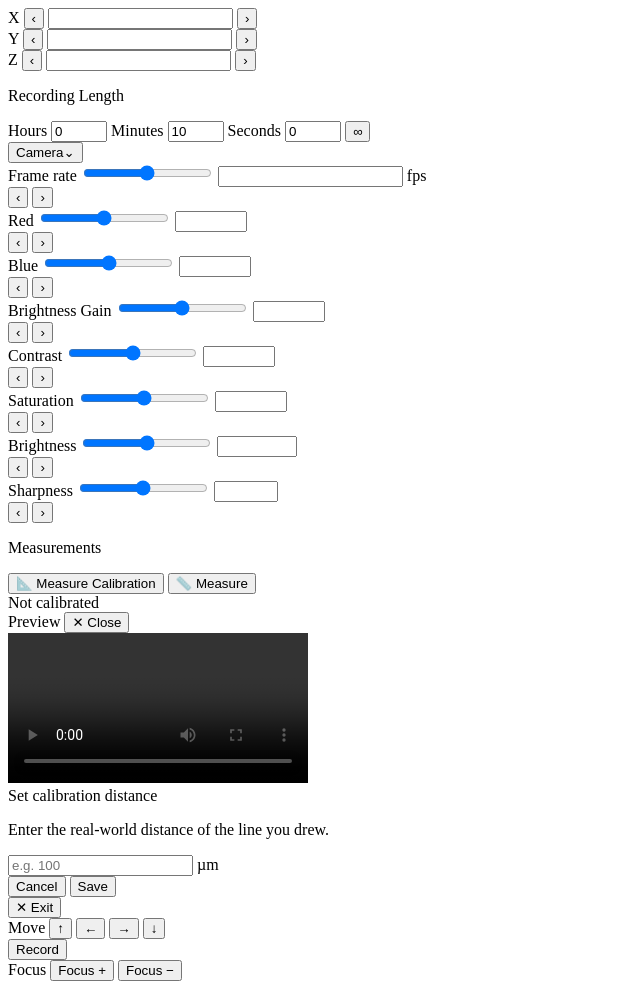
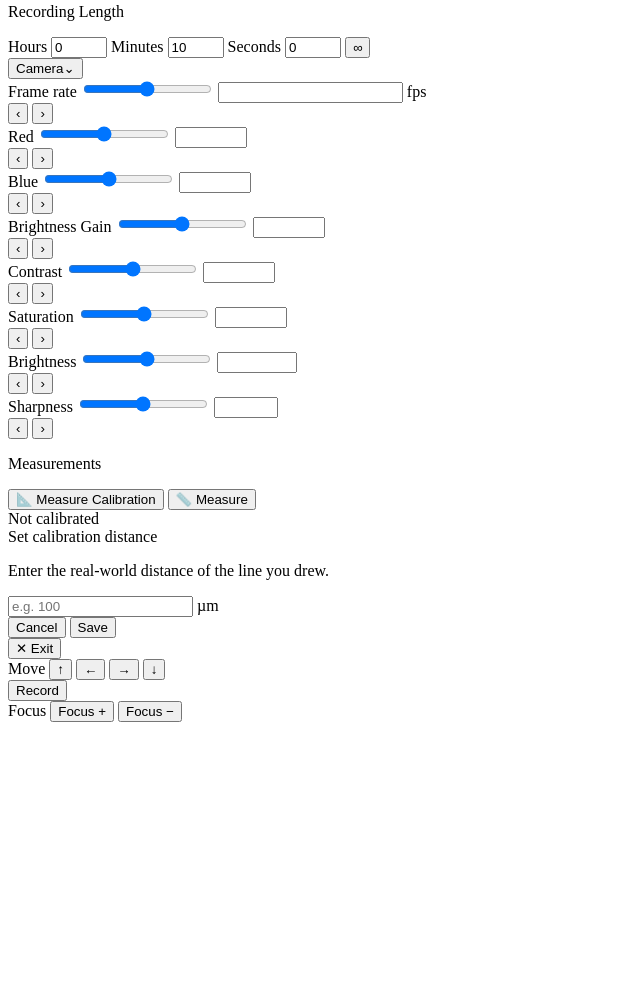
Before and after one commit to markiyan-konyk/self-driving-lab-microscopy, a plain HTML site: page microscope/frontend/index.html in a window 1280 px wide. Shown: the part 657-1646 px from the top of the page, without its empty margins (0-640 px from the left). After the commit the page ends 1387 px from the top, so only its background shows below. Drawn offline with Linux system fonts and the light colour scheme.

Commit message:
Update index.html

```diff
--- a/microscope/frontend/index.html
+++ b/microscope/frontend/index.html
@@ -20,13 +20,6 @@ __STYLE__
     </div>
 
     <main>
-        <!-- ===== LEFT: recordings library ===== -->
-        <aside class="library">
-            <p class="section-title">Recordings</p>
-            <div class="rec-list" id="recordingsList">
-                <p class="rec-empty" id="recEmpty">No recordings yet.</p>
-            </div>
-        </aside>
 
         <!-- ===== CENTER: live video ===== -->
         <section class="camera-pane">
@@ -242,16 +235,6 @@ __STYLE__
         </aside>
     </main>
 
-    <!-- ===== Recording preview modal ===== -->
-    <div class="modal" id="previewModal">
-        <div class="modal-box">
-            <div class="modal-head">
-                <span id="previewTitle">Preview</span>
-                <button class="ghost-btn" id="previewClose">✕ Close</button>
-            </div>
-            <video id="previewVideo" controls preload="metadata"></video>
-        </div>
-    </div>
 
     <!-- ===== Calibration distance prompt ===== -->
     <div class="modal" id="calibModal">
```
